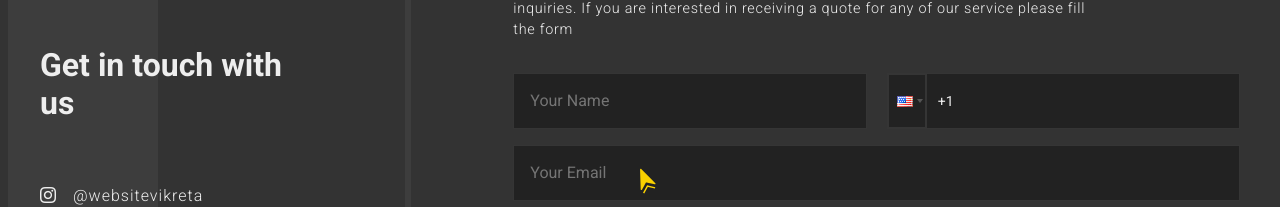
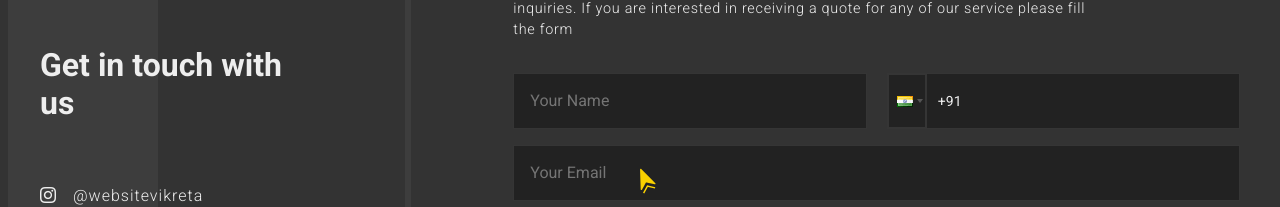
Before and after one commit to website-vikreta/website-vikreta.github.io, a React (Create React App) app: page /contact in a window 1280 px wide. Shown: the part 228-435 px from the top of the page. Built offline with nearby package versions, Linux system fonts and the light colour scheme.

Commit message:
BUG: made default country code to india and also fixed the send contact no issue

```diff
--- a/src/components/ContactForm.js
+++ b/src/components/ContactForm.js
@@ -58,6 +58,9 @@ const ContactForm = () => {
       }
 
       if (flag1 === 0 && flag2 === 0 && flag3 === 0 && flag4 === 0) {
+         // Update the hidden mobile input field value
+         e.target.mobile.value = mobile;
+
          emailjs.sendForm(process.env.REACT_APP_SERVICE_ID, process.env.REACT_APP_TEMPLATE_ID, e.target, process.env.REACT_APP_PUBLIC_KEY)
             .then((result) => {
                console.log(result.text);
@@ -87,13 +90,15 @@ const ContactForm = () => {
             </div>
             <div className="form-group">
                <PhoneInput
-                  country={'us'}
+                  country={'in'}
                   value={mobile}
                   onChange={(phone) => setMobile(phone)}
                   inputClass="form-control"
                   placeholder="Your Contact Number"
                />
                <span className="error">{mobileErr != null ? mobileErr : ""}</span>
+               {/* Hidden input field for mobile number */}
+               <input type="hidden" name="mobile" value={mobile} />
             </div>
          </div>
          <div className="form-group">
```
